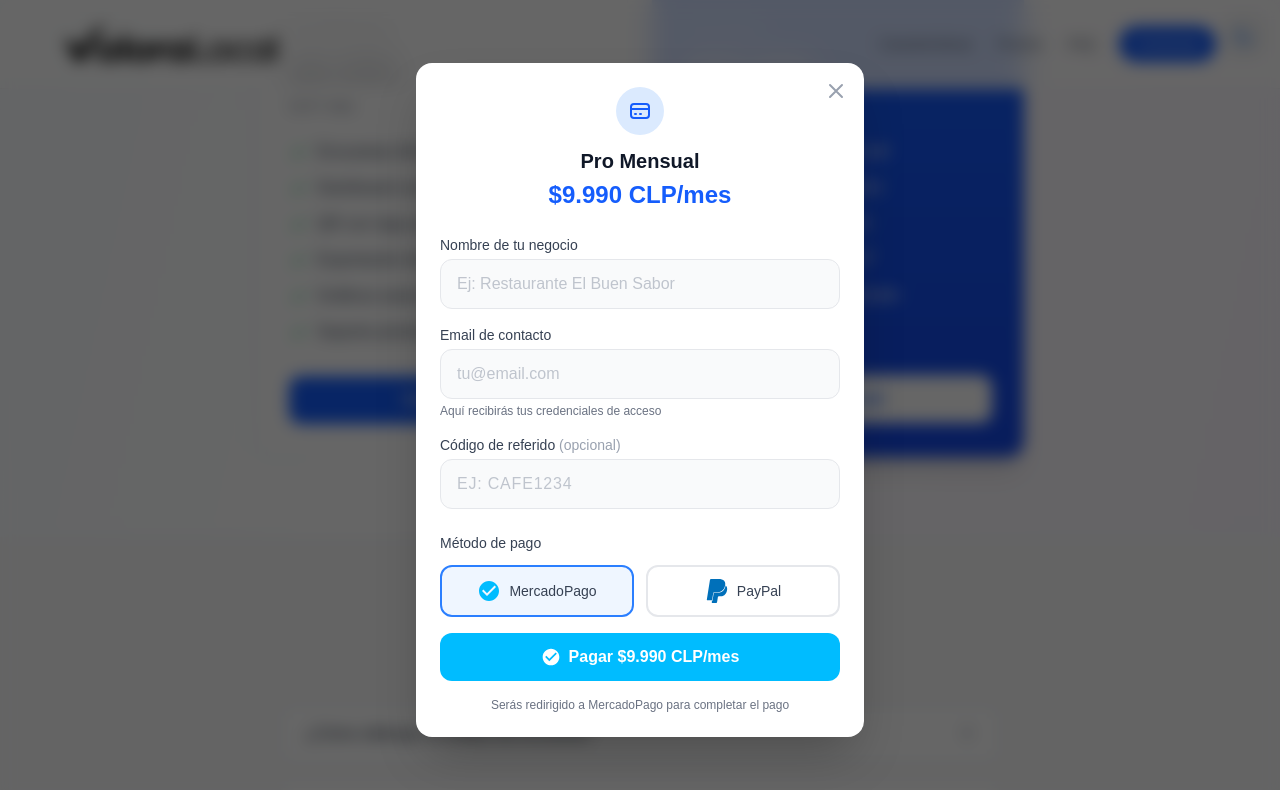
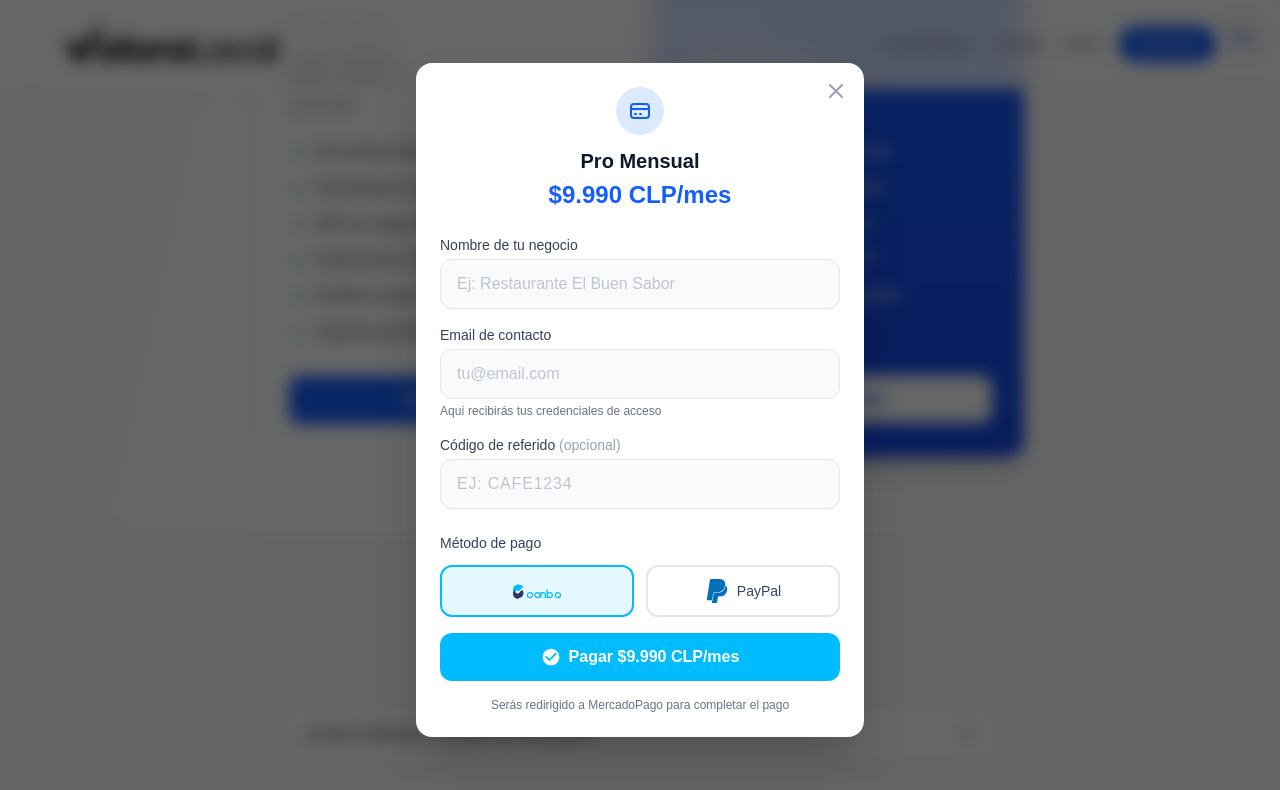
Before and after one commit to DiegoSalsa/SatisfaccionClientes, a Next.js app: page / in a window 1280 px wide. Both pictures are taken after a click on the button "Comenzar". Shown: the part 3987-4777 px from the top of the page. Built offline with nearby package versions, Linux system fonts and the light colour scheme.

Commit message:
add MercadoPago logo to payment button

```diff
--- a/components/CheckoutModal.tsx
+++ b/components/CheckoutModal.tsx
@@ -208,15 +208,20 @@
                 onClick={() => setPaymentMethod('mercadopago')}
                 className={`p-3 rounded-xl border-2 transition-all ${
                   paymentMethod === 'mercadopago'
-                    ? 'border-blue-500 bg-blue-50 dark:bg-blue-900/20'
+                    ? 'border-[#00bcff] bg-[#00bcff]/10'
                     : 'border-gray-200 dark:border-zinc-700 hover:border-gray-300'
                 }`}
               >
                 <div className="flex items-center justify-center gap-2">
-                  <svg className="w-6 h-6" viewBox="0 0 24 24" fill="#00bcff">
-                    <path d="M12 2C6.48 2 2 6.48 2 12s4.48 10 10 10 10-4.48 10-10S17.52 2 12 2zm-2 15l-5-5 1.41-1.41L10 14.17l7.59-7.59L19 8l-9 9z"/>
+                  <svg className="h-5" viewBox="0 0 156 64" fill="none">
+                    <path d="M60.463 45.022c0 3.627-2.59 6.105-6.325 6.105-3.735 0-6.325-2.478-6.325-6.105 0-3.628 2.59-6.106 6.325-6.106 3.735 0 6.325 2.478 6.325 6.106zm-16.65 0c0 5.855 4.325 10.18 10.325 10.18s10.325-4.325 10.325-10.18c0-5.856-4.325-10.181-10.325-10.181s-10.325 4.325-10.325 10.18z" fill="#00bcff"/>
+                    <path d="M78.138 38.916c-3.735 0-6.325 2.478-6.325 6.106 0 3.627 2.59 6.105 6.325 6.105 3.735 0 6.325-2.478 6.325-6.105 0-3.628-2.59-6.106-6.325-6.106zm0-4.075c6 0 10.325 4.325 10.325 10.18 0 5.856-4.325 10.181-10.325 10.181s-10.325-4.325-10.325-10.18c0-5.856 4.325-10.181 10.325-10.181z" fill="#00bcff"/>
+                    <path d="M105.462 35.29v19.462h-4V44.571c0-3.178-1.853-5.655-5.138-5.655-3.286 0-5.139 2.477-5.139 5.655v10.18h-4V35.29h4v2.028c1.403-1.803 3.481-2.477 5.589-2.477 4.775 0 8.688 3.402 8.688 9.058z" fill="#00bcff"/>
+                    <path d="M123.912 45.022c0-3.628-2.59-6.106-6.325-6.106-3.736 0-6.325 2.478-6.325 6.106 0 3.627 2.59 6.105 6.325 6.105 3.735 0 6.325-2.478 6.325-6.105zm-16.65 9.73V27.187h4v10.631c1.628-2.027 4.1-2.977 6.775-2.977 5.55 0 9.875 4.325 9.875 10.18 0 5.856-4.325 10.181-9.875 10.181-2.675 0-5.147-.95-6.775-2.978v2.528h-4z" fill="#00bcff"/>
+                    <path d="M143.587 38.916c-3.735 0-6.325 2.478-6.325 6.106 0 3.627 2.59 6.105 6.325 6.105 3.736 0 6.325-2.478 6.325-6.105 0-3.628-2.59-6.106-6.325-6.106zm0-4.075c6 0 10.325 4.325 10.325 10.18 0 5.856-4.325 10.181-10.325 10.181-6.001 0-10.325-4.325-10.325-10.18 0-5.856 4.324-10.181 10.325-10.181z" fill="#00bcff"/>
+                    <path d="M34.088 18.744c-4.18-4.744-10.427-7.744-17.394-7.744C7.466 11 0 18.466 0 27.694c0 5.28 2.448 9.986 6.271 13.059a8.263 8.263 0 01-.271-2.059c0-4.598 3.735-8.333 8.333-8.333 1.94 0 3.725.665 5.14 1.779l11.054-11.054a16.54 16.54 0 013.561-2.342z" fill="#00bcff"/>
+                    <path d="M16.694 55.389c9.228 0 16.694-7.466 16.694-16.695 0-4.18-1.536-8.003-4.074-10.937L18.26 38.81a8.294 8.294 0 01-3.927.995c-4.598 0-8.333-3.735-8.333-8.333 0-1.472.383-2.855 1.054-4.054C2.877 30.49 0 35.196 0 40.694 0 49.923 7.466 57.389 16.694 57.389v-2z" fill="#2D3277"/>
                   </svg>
-                  <span className="text-sm font-medium text-gray-700 dark:text-zinc-300">MercadoPago</span>
                 </div>
               </button>
 
```
